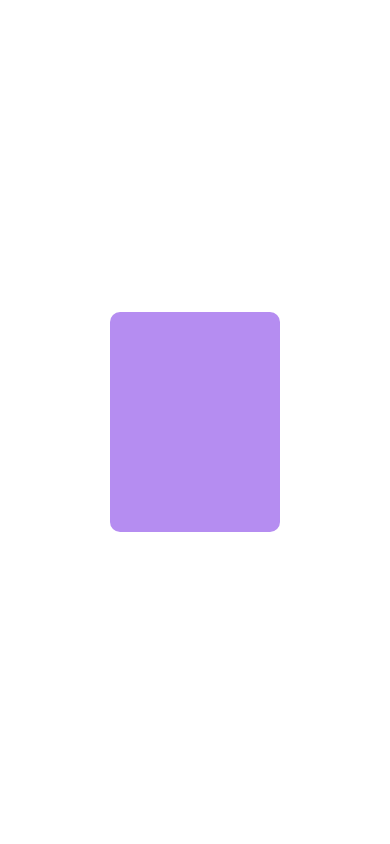
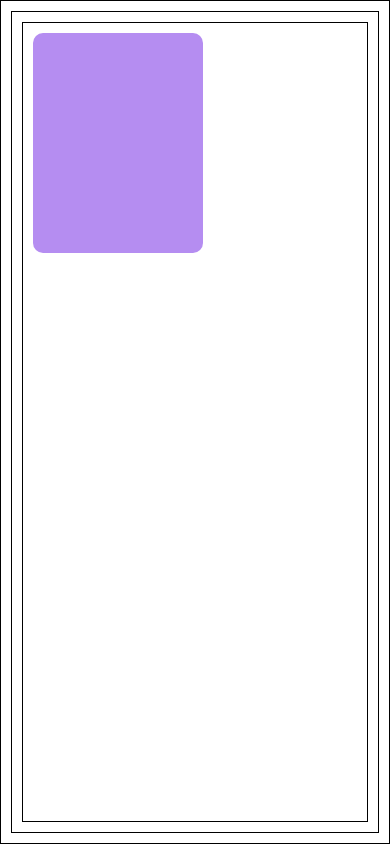
Before and after one commit to JAYATEJA04/ToDo-application_RN, a React Native app: screen / in a window 390 px wide. Built offline with nearby package versions, Linux system fonts and the light colour scheme.

Commit message:
able to drag the box withing the area of the screen

```diff
--- a/App.tsx
+++ b/App.tsx
@@ -1,14 +1,25 @@
-/* eslint-disable react-native/no-inline-styles */
 import React from 'react';
-import {View} from 'react-native';
+import {View, StyleSheet} from 'react-native';
 import Animate from './src/components/Animation';
+import RenderCard from './src/components/Animated/RenderCards';
+import {GestureHandlerRootView} from 'react-native-gesture-handler';
 
 const App = () => {
   return (
-    <View style={{flex: 1}}>
+    <GestureHandlerRootView style={styles.container}>
       <Animate />
-    </View>
+      {/* <RenderCard /> */}
+    </GestureHandlerRootView>
   );
 };
 
+const styles = StyleSheet.create({
+  container: {
+    flex: 1,
+    padding: 10,
+    backgroundColor: 'white',
+    borderWidth: 1,
+  },
+});
+
 export default App;
--- /dev/null
+++ b/src/components/Animated/RenderCards.tsx
@@ -0,0 +1,38 @@
+import React, {useState} from 'react';
+import {Text, View, StyleSheet, FlatList, Button} from 'react-native';
+import Animate from '../Animation';
+import {
+  Gesture,
+  GestureDetector,
+  GestureHandlerRootView,
+} from 'react-native-gesture-handler';
+
+const RenderCard = () => {
+  const [cards, setCards] = useState([]);
+  const [card, setCard] = useState('1');
+
+  const handleButtonPress = () => {
+    if (cards.length < 10) {
+      setCards(prevCards => [...prevCards, card]);
+    }
+  };
+
+  return (
+    <View>
+      <Button onPress={handleButtonPress} title="Create card" />
+      <FlatList
+        data={cards}
+        renderItem={({item}) => (
+          <View>
+            <Animate />
+          </View>
+        )}
+        key={'_'}
+        keyExtractor={index => '_' + index.toString()}
+        numColumns={2}
+      />
+    </View>
+  );
+};
+
+export default RenderCard;
--- a/src/components/Animation.tsx
+++ b/src/components/Animation.tsx
@@ -1,4 +1,3 @@
-import 'react-native-gesture-handler';
 import React, {useRef, useEffect} from 'react';
 import {StyleSheet, View, useWindowDimensions} from 'react-native';
 import Animated, {
@@ -13,7 +12,7 @@ import {
   GestureHandlerRootView,
 } from 'react-native-gesture-handler';
 
-const GRID_SIZE = 120;
+const GRID_SIZE = 200;
 
 const Animate = () => {
   const pressed = useSharedValue(false);
@@ -22,6 +21,7 @@ const Animate = () => {
   const initialY = useSharedValue(0);
   const offsetX = useRef(useSharedValue(0)).current;
   const offsetY = useRef(useSharedValue(0)).current;
+  const {width: screenWidth, height: screenHeight} = useWindowDimensions();
 
   const snapToGrid = (value, gridSize) => {
     'worklet';
@@ -34,8 +34,15 @@ const Animate = () => {
         pressed.value = true;
       })
       .onChange(event => {
-        offsetX.value = initialX.value + event.translationX;
-        offsetY.value = initialY.value + event.translationY;
+        const x = initialX.value + event.translationX;
+        const y = initialY.value + event.translationY;
+        const minX = 0;
+        const minY = 0;
+        const maxX = screenWidth - GRID_SIZE;
+        const maxY = screenHeight - GRID_SIZE;
+
+        offsetX.value = Math.min(Math.max(x, minX), maxX);
+        offsetY.value = Math.min(Math.max(y, minY), maxY);
       })
       .onFinalize(() => {
         pressed.value = false;
@@ -76,10 +83,9 @@ const Animate = () => {
 const styles = StyleSheet.create({
   container: {
     flex: 1,
-    alignItems: 'center',
-    justifyContent: 'center',
-    height: '100%',
     padding: 10,
+    backgroundColor: 'white',
+    borderWidth: 1,
   },
   circle: {
     height: 220,
```
